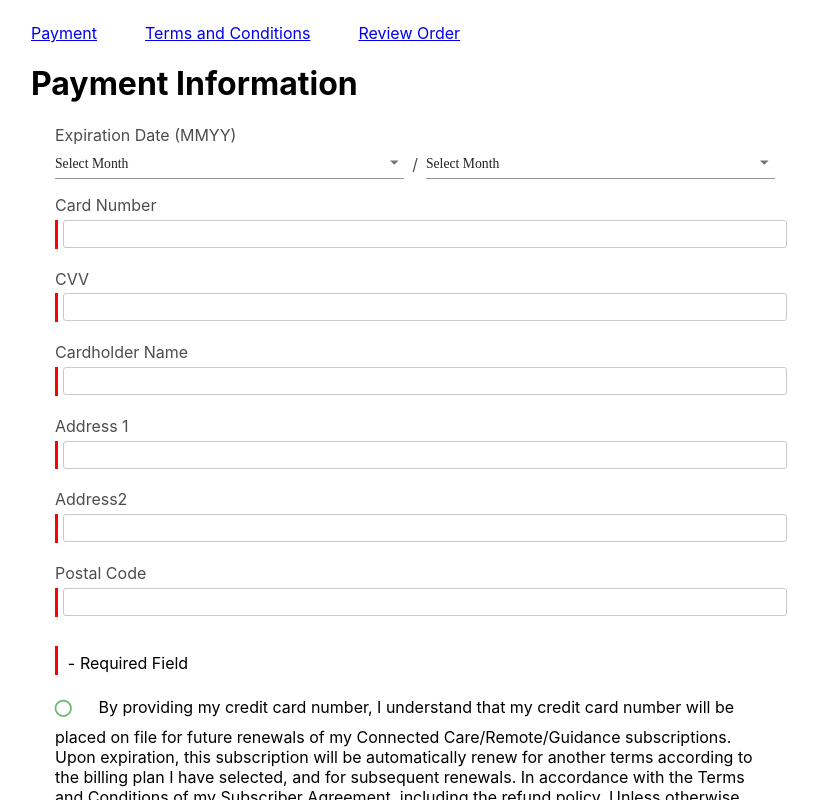
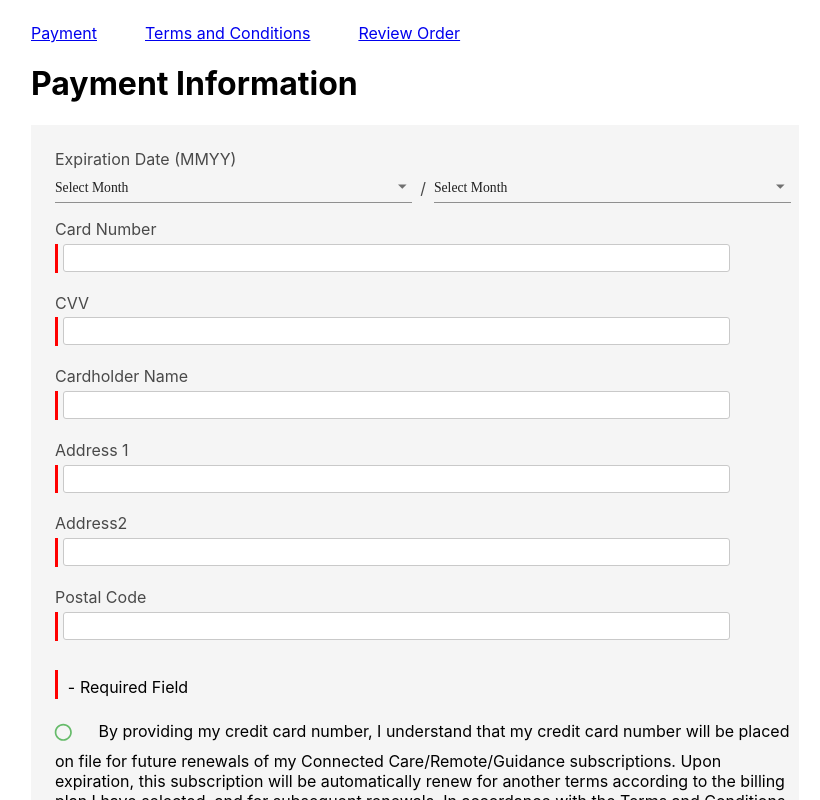
Before and after one commit to imox2/react-material-screens, a React (Create React App) app: page /payment in a window 1280 px wide. Shown: the top 800 px of the page, without its empty margins (225-1045 px from the left). Built offline with nearby package versions, Linux system fonts and the light colour scheme.

Commit message:
Modified background color of payment information page

```diff
--- a/src/pages/paymentInformation.js
+++ b/src/pages/paymentInformation.js
@@ -69,11 +69,11 @@ const months = [
 
 const useStyles = makeStyles((theme) => ({
   root: {
+    paddingRight: "1rem",
     paddingLeft: "1rem",
-    paddingRight: "2rem",
-    "&:hover": {
-      backgroundColor: "transparent",
-    },
+    paddingTop: "1rem",
+    paddingBottom: "1rem",
+    backgroundColor: "#f5f5f5",
     "& > *": {
       margin: theme.spacing(1),
     },
@@ -89,7 +89,7 @@ const useStyles = makeStyles((theme) => ({
     flexGrow: "2",
   },
   custom_input: {
-    width: "100%",
+    width: "90%",
     height: "1rem",
     border: "1.5px solid #c9c9c9",
     borderRadius: "3px",
```
